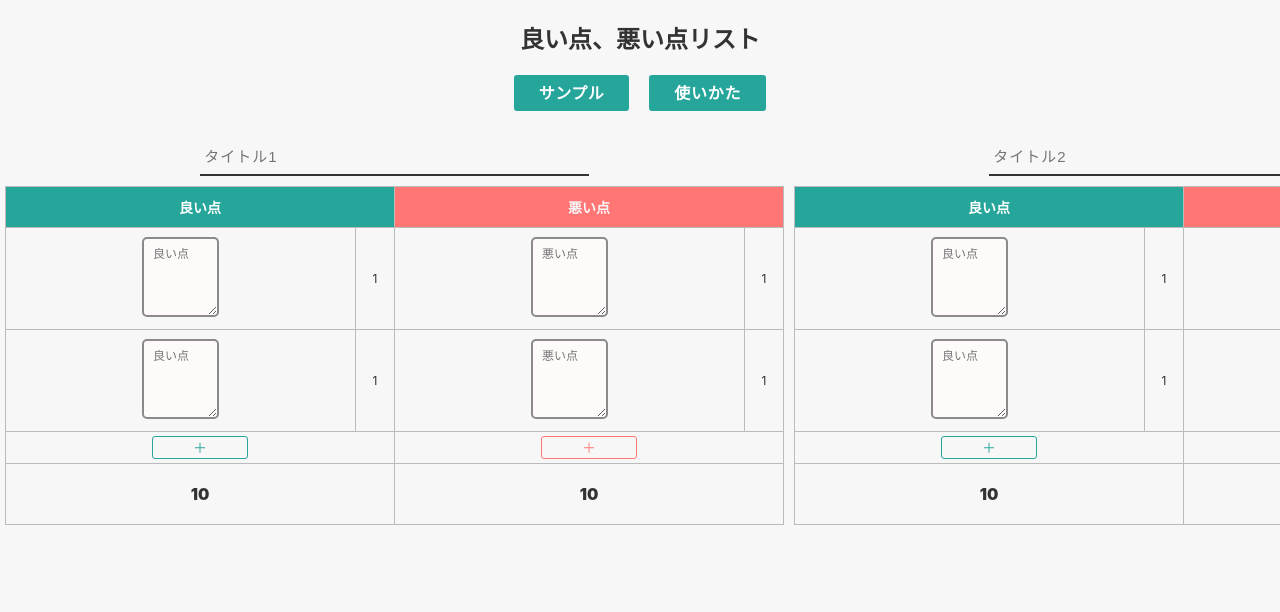
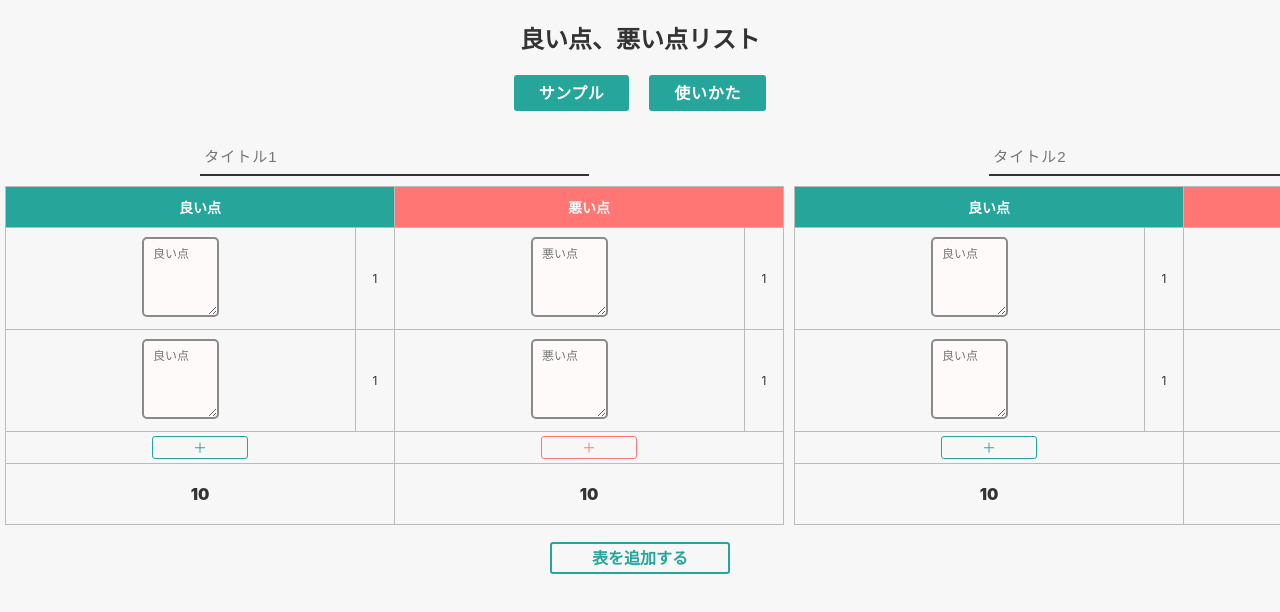
Before and after one commit to shigasy/pros-cons-list, a React (Create React App) app: page / in a window 1280 px wide. Shown: the top 612 px of the page. Built offline with nearby package versions, Linux system fonts and the light colour scheme.

Commit message:
add 表を追加するボタンを追加

```diff
--- a/src/App.css
+++ b/src/App.css
@@ -1,11 +1,16 @@
 .App {
   text-align: center;
 }
+
 .content__container {
-  display: flex;
+  display: block;
 }
-@media only screen and (max-width: 600px) {
-  .content__container {
-    display: block;
+
+@media (min-width: 768px) {
+
+}
+@media (min-width: 1024px) {
+  .contents__container {
+    display: flex;
   }
 }
--- a/src/App.js
+++ b/src/App.js
@@ -4,6 +4,7 @@ import './components/Table.css'
 import './components/Button.css'
 
 import AddButton from './components/AddButton'
+import AddTableButton from './components/AddTableButton'
 
 function App() {
   return (
@@ -16,8 +17,8 @@ function App() {
             <a className="App-description__button--how-to-use">使いかた</a>
           </div>
         </section>
-        <section className="content">
-          <div className="content__container">
+        <section className="contents">
+          <div className="contents__container">
             <table align="center" border={1} className="table">
               <caption className="table__caption">
                 <div className="table__title">
@@ -105,6 +106,8 @@ function App() {
               </tbody>
             </table>
           </div>
+          <AddTableButton />
+          <p></p>
         </section>
       </div>
   );
--- a/src/components/AddButton.js
+++ b/src/components/AddButton.js
@@ -2,7 +2,9 @@ import React from 'react'
 import './AddButton.css'
 
 const AddButton = (props) => (
-    <a className={props.color === "green" ? "table__add-button--pros" : "table__add-button--cons"}>＋</a>
+    <div>
+      <a className={props.color === "green" ? "table__add-button--pros" : "table__add-button--cons"}>＋</a>
+    </div>
 )
 
 export default AddButton
--- /dev/null
+++ b/src/components/AddTableButton.css
@@ -0,0 +1,17 @@
+/*.contents__add--container {*/
+/*    margin: 10rem 0;*/
+/*}*/
+
+.contents__add--table {
+    color: #26a69b;
+    cursor: pointer;
+    border: solid 0.2rem #26a69b;
+    font-weight: bold;
+    padding: 0.4rem 4rem;
+    border-radius: 0.3rem;
+    transition: .3s;
+}
+.contents__add--table:hover {
+    background: #26a69b;
+    color: white;
+}
--- /dev/null
+++ b/src/components/AddTableButton.js
@@ -0,0 +1,10 @@
+import React from 'react'
+import './AddTableButton.css'
+
+const AddTableButton = () => (
+    <div className="contents__add-container">
+      <a className="contents__add--table">表を追加する</a>
+    </div>
+)
+
+export default AddTableButton
```
